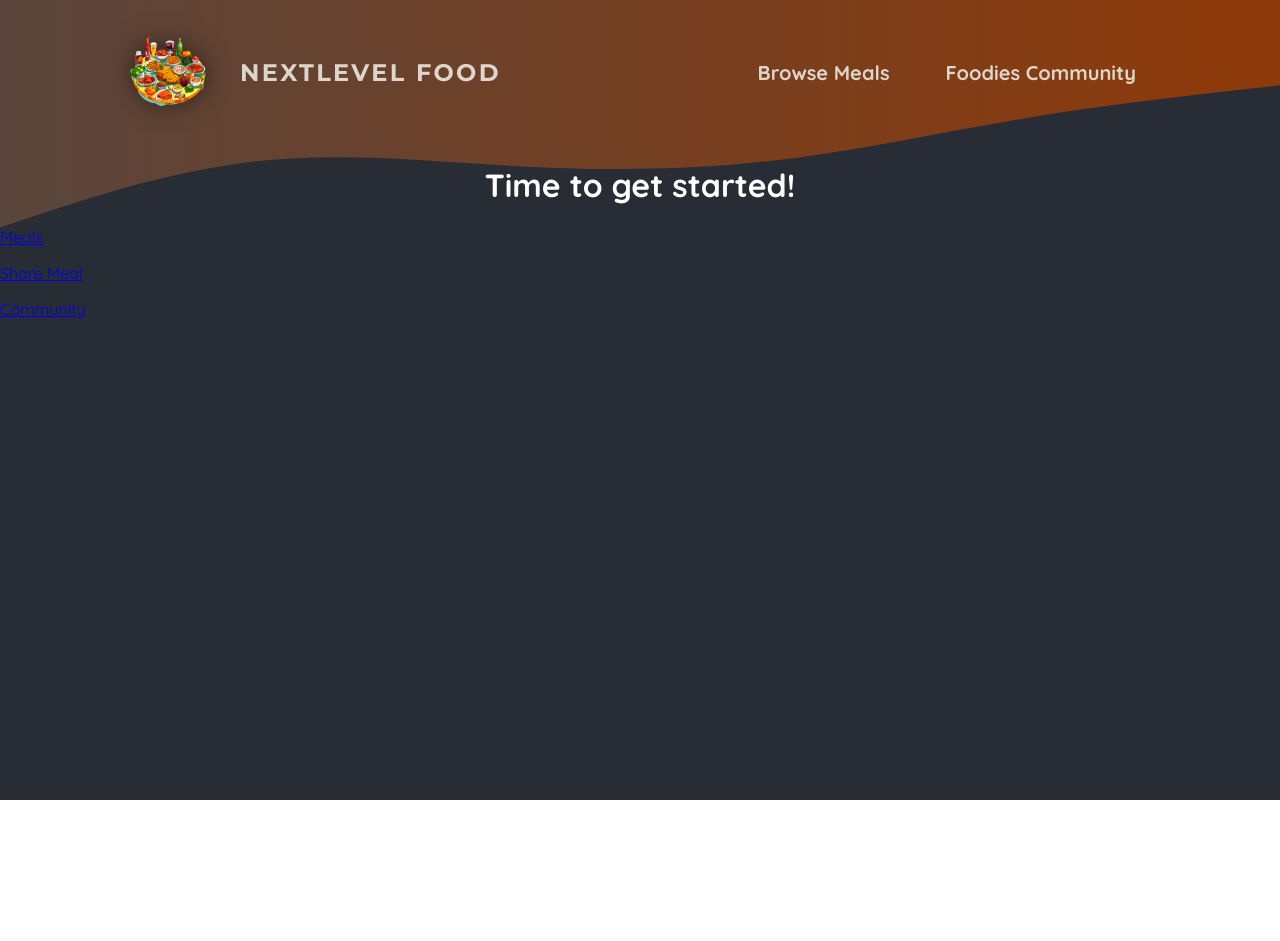
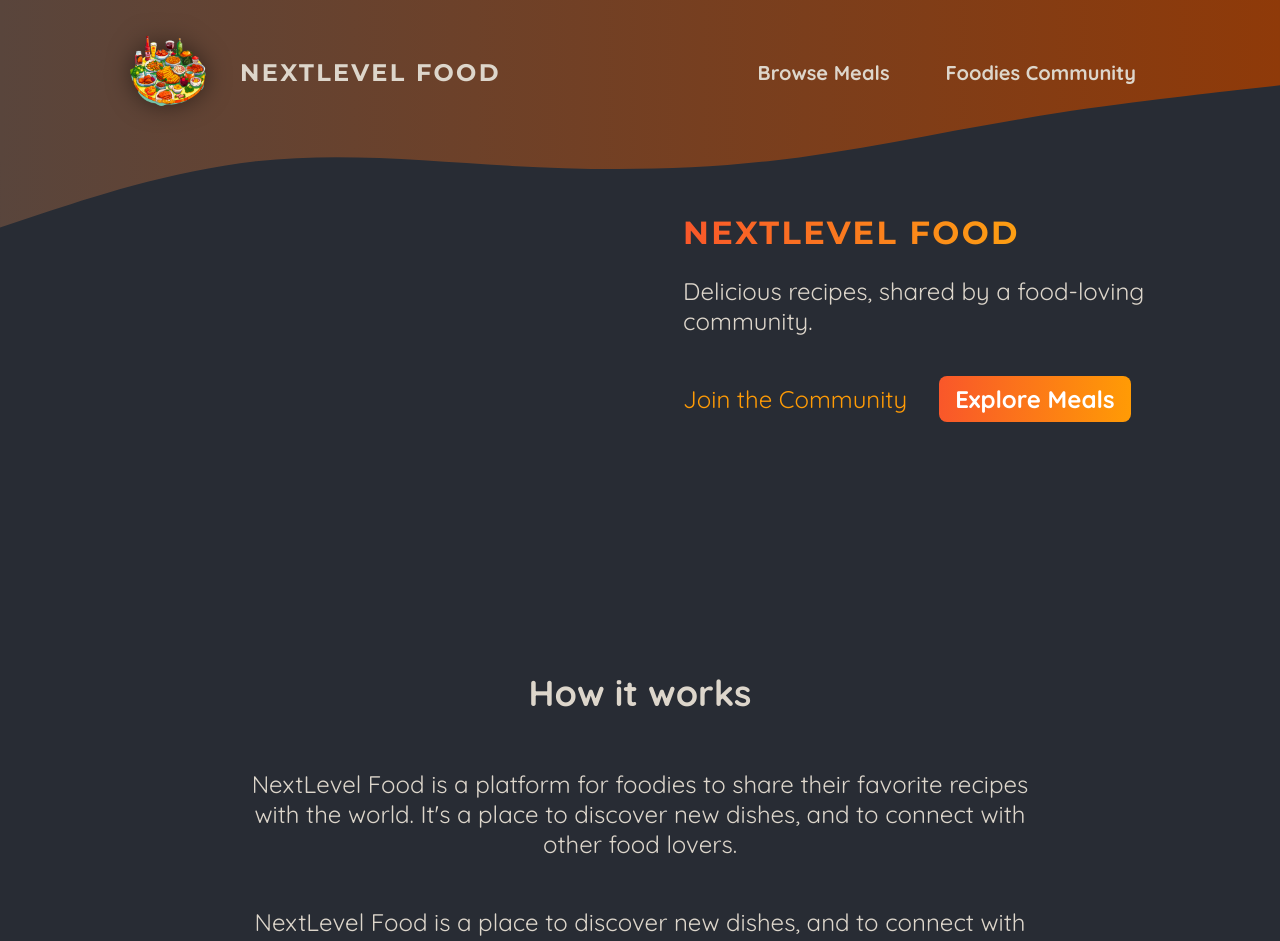
Before and after one commit to webdevbiv/udemi-nextjs-14, a Next.js app in the folder section-03/foodies-project/: page / in a window 1280 px wide. Shown: the top 941 px of the page. Before the commit the page ends 800 px from the top, so only its background shows below. Built offline with nearby package versions, Linux system fonts and the light colour scheme.

Commit message:
UPD | main page

```diff
--- a/section-03/foodies-project/app/page.js
+++ b/section-03/foodies-project/app/page.js
@@ -1,20 +1,63 @@
 import Link from "next/link";
+import classes from "./page.module.css";
 
 export default function Home() {
   return (
+    <>
+      <header className={classes.header}>
+        <div className={classes.slideshow}></div>
+        <div>
+          <div className={classes.hero}>
+            <h1>NextLevel Food</h1>
+            <p>Delicious recipes, shared by a food-loving community.</p>
+          </div>
+          <div className={classes.cta}>
+            <Link href="/community">Join the Community</Link>
+            <Link href="/meals">Explore Meals</Link>
+          </div>
+        </div>
+      </header>
       <main>
-      <h1 style={{ color: "white", textAlign: "center" }}>
-        Time to get started!
-      </h1>
+        <section className={classes.section}>
+          <h2>How it works</h2>
           <p>
-        <Link href="/meals">Meals</Link>
+            NextLevel Food is a platform for foodies to share their favorite
+            recipes with the world. It&apos;s a place to discover new dishes,
+            and to connect with other food lovers.
           </p>
           <p>
-        <Link href="/meals/share">Share Meal</Link>
+            NextLevel Food is a place to discover new dishes, and to connect
+            with other food lovers.
+          </p>
+        </section>
+
+        <section className={classes.section}>
+          <h2>Why NextLevel Food?</h2>
+          <p>
+            NextLevel Food is a platform for foodies to share their favorite
+            recipes with the world. It&apos;s a place to discover new dishes,
+            and to connect with other food lovers.
           </p>
           <p>
-        <Link href="/community">Community</Link>
+            NextLevel Food is a place to discover new dishes, and to connect
+            with other food lovers.
           </p>
+        </section>
       </main>
+    </>
+    // <main>
+    //   <h1 style={{ color: "white", textAlign: "center" }}>
+    //     Time to get started!
+    //   </h1>
+    //   <p>
+    //     <Link href="/meals">Meals</Link>
+    //   </p>
+    //   <p>
+    //     <Link href="/meals/share">Share Meal</Link>
+    //   </p>
+    //   <p>
+    //     <Link href="/community">Community</Link>
+    //   </p>
+    // </main>
   );
 }
--- /dev/null
+++ b/section-03/foodies-project/app/page.module.css
@@ -0,0 +1,75 @@
+.header {
+  display: flex;
+  gap: 3rem;
+  margin: 3rem auto;
+  width: 90%;
+  max-width: 75rem;
+}
+
+.slideshow {
+  width: 40rem;
+  height: 25rem;
+}
+
+.hero {
+  color: #ddd6cb;
+  font-size: 1.5rem;
+}
+
+.hero h1 {
+  font-size: 2rem;
+  font-weight: bold;
+  font-family: "Montserrat", sans-serif;
+  letter-spacing: 0.15rem;
+  text-transform: uppercase;
+  background: linear-gradient(90deg, #f9572a, #ffc905);
+  background-clip: text;
+  -webkit-background-clip: text;
+  -webkit-text-fill-color: transparent;
+}
+
+.cta {
+  font-size: 1.5rem;
+  display: flex;
+  gap: 1rem;
+}
+
+.cta a {
+  display: inline-block;
+  margin-top: 1rem;
+  padding: 0.5rem 1rem;
+  border-radius: 0.5rem;
+  background: linear-gradient(90deg, #f9572a, #ff9b05);
+  color: #ffffff;
+  font-weight: bold;
+  text-decoration: none;
+}
+
+.cta a:hover,
+.cta a:active {
+  background: linear-gradient(90deg, #fd4715, #f9b241);
+}
+
+.cta a:first-child {
+  background: transparent;
+  font-weight: normal;
+  color: #ff9b05;
+  padding-left: 0;
+}
+
+.cta a:first-child:hover,
+.cta a:first-child:active {
+  background: transparent;
+  color: #f9b241;
+}
+
+.section {
+  display: flex;
+  flex-direction: column;
+  color: #ddd6cb;
+  font-size: 1.5rem;
+  max-width: 50rem;
+  width: 90%;
+  margin: 2rem auto;
+  text-align: center;
+}
```
Lines whose indentation alone changed are shown as unchanged.
